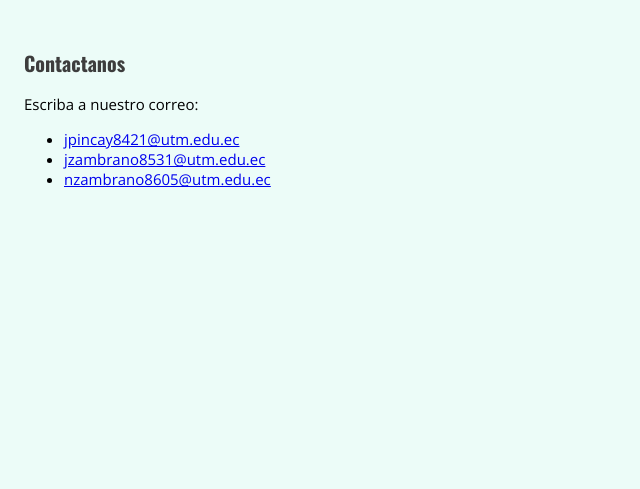
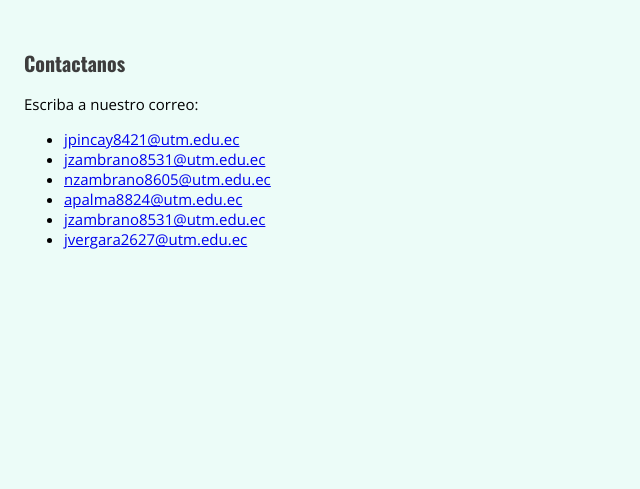
Before and after one commit to PincayAlexander/Proyecto_MangaC, a Django app: page /about/ in a window 1280 px wide. Shown: the part 222-711 px from the top of the page, without its empty margins (0-640 px from the left). Run offline with Django 5.2, Linux system fonts and the light colour scheme; some libraries are stand-ins or nearby versions.

Commit message:
Cambios 07/07/2024 add email

```diff
--- a/MangaC/web_MangaC/templates/web_MangaC/about.html
+++ b/MangaC/web_MangaC/templates/web_MangaC/about.html
@@ -21,6 +21,9 @@
                 <li><a href="#">jpincay8421@utm.edu.ec</a></li>
                 <li><a href="#">jzambrano8531@utm.edu.ec</a></li>
                 <li><a href="#">nzambrano8605@utm.edu.ec</a></li>
+                <li><a href="#">apalma8824@utm.edu.ec</a></li>
+                <li><a href="#">jzambrano8531@utm.edu.ec</a></li>
+                <li><a href="#">jvergara2627@utm.edu.ec</a></li>
             </ul>
         </div>
 
```
